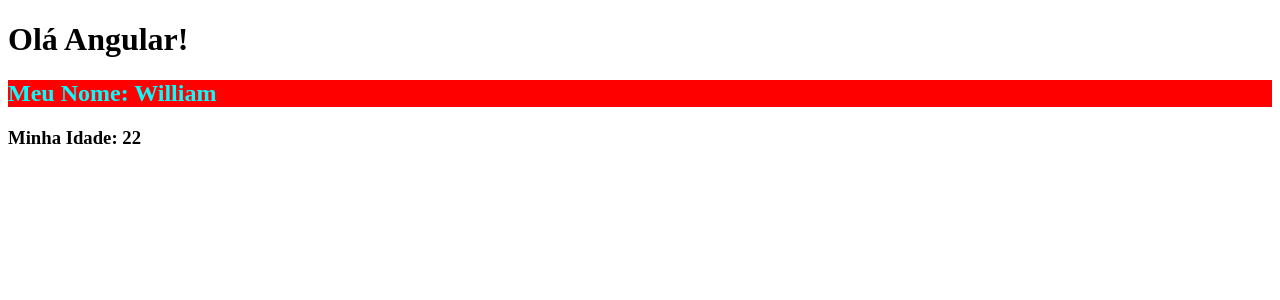
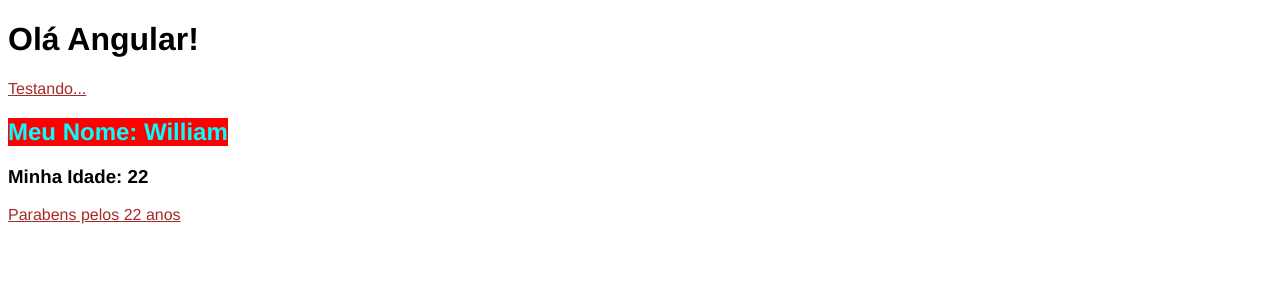
Before and after one commit to WilliamCP19/Angular-do-Zero, an Angular app: page / in a window 1280 px wide. Shown: the top 300 px of the page. Built offline with nearby package versions, Linux system fonts and the light colour scheme.

Commit message:
Entendendo as diferenças do CSS no Angular

```diff
--- a/src/app/app.component.html
+++ b/src/app/app.component.html
@@ -1,2 +1,3 @@
 <h1>Olá Angular!</h1>
+<a href="./first-component.component.html">Testando...</a>
 <app-first-component></app-first-component>
--- a/src/app/components/first-component/first-component.component.css
+++ b/src/app/components/first-component/first-component.component.css
@@ -1,4 +1,5 @@
 h2 {
     background-color: red;
     color: aqua;
+    width: fit-content;
 }
--- a/src/app/components/first-component/first-component.component.html
+++ b/src/app/components/first-component/first-component.component.html
@@ -1,2 +1,3 @@
 <h2>Meu Nome: {{ name }}</h2>
 <h3>Minha Idade: {{ idade }}</h3>
+<a href="#">Parabens pelos {{ idade}} anos</a>
--- a/src/styles.css
+++ b/src/styles.css
@@ -1 +1,7 @@
-/* You can add global styles to this file, and also import other style files */
+* {
+    font-family: 'Franklin Gothic Medium';
+}
+
+a {
+    color: brown;
+}
```
